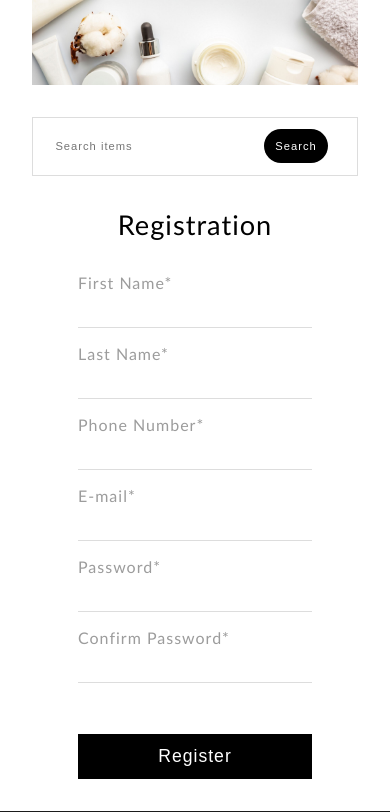
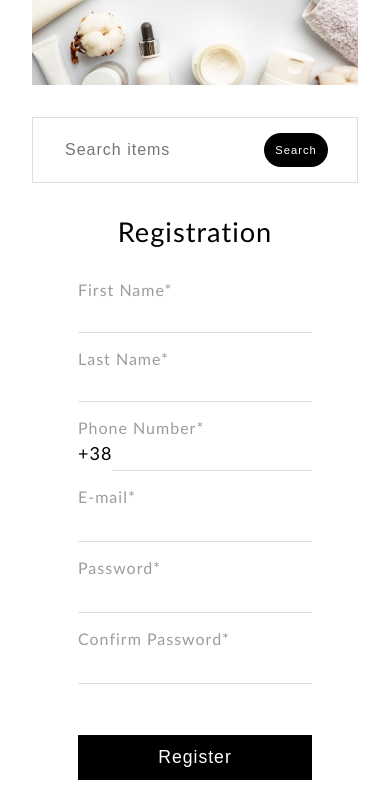
Before and after one commit to katyadess/diploma, a Django app: template templates/registration/register.html in a window 390 px wide. Shown: the part 59-871 px from the top of the page. Run offline with Django 5.2, Linux system fonts and the light colour scheme; the template is opened without the code that fills it: most values are stand-ins (such as "Sample title", 1, 10 or a date in 2020); form fields are guessed from the names that the template uses.

Commit message:
added telephone input formatting for register

```diff
--- a/plans.txt
+++ b/plans.txt
@@ -8,4 +8,3 @@ Add autofill for city and street
 
 red color = #ff5252
 do Cart Persistence on Logout
-delete account func
--- a/shop/forms.py
+++ b/shop/forms.py
@@ -114,7 +114,7 @@ class RegisterForm(UserCreationForm):
             'id': 'phone',
             'name': 'phone',
             'type': 'tel',
-            'pattern': r'^\+?3?8?(0[\s\.-]\d{2}[\s\.-]\d{3}[\s\.-]\d{2}[\s\.-]\d{2})$'
+            'onkeydown': "phoneNumberFormatter()",
         }),
         required=True
     )
--- a/static/shop/css/register.css
+++ b/static/shop/css/register.css
@@ -30,3 +30,22 @@
 .register-button:hover {
     opacity: 85%;
 }
+
+
+.input-container {
+    display: flex;
+    align-items: center;
+}
+
+.phone-prefix {
+    margin-right: 0px;
+    margin-bottom: 2.5px;
+    font-size: 18px;
+}
+
+input[type="text"], input[type="tel"] {
+    height: 34px;
+    /* padding: 0 8px;  */
+    padding-left: 5px;
+    font-size: 16px;
+}
--- /dev/null
+++ b/static/shop/js/register.js
@@ -0,0 +1,18 @@
+
+function formatPhoneNumber(value) {
+    if (!value) return value;
+    const phoneNumber = value.replace(/[^\d]/g, '');
+    const phoneNumberLength = phoneNumber.length;
+    if (phoneNumberLength < 4) return phoneNumber;
+    if (phoneNumberLength < 7) {
+        return `(${phoneNumber.slice(0, 3)}) ${phoneNumber.slice(3)}`;
+    }
+
+    return `(${phoneNumber.slice(0, 3)}) ${phoneNumber.slice(3, 6)} ${phoneNumber.slice(6, 9)}`
+}
+function phoneNumberFormatter() {
+    const telInput = document.getElementById('phone');
+    console.log(telInput)
+    const formattedTelInput = formatPhoneNumber(telInput.value);
+    telInput.value = formattedTelInput;
+}
--- a/templates/registration/register.html
+++ b/templates/registration/register.html
@@ -20,7 +20,10 @@
         </div>
         <div class="form-group">
             <label for="phone">Phone Number*</label>
-            {{form.telephone}}
+            <div class="input-container">
+                <p class='phone-prefix'>+38</p>
+                {{form.telephone}}
+            </div>
         </div>
         <div class="form-group">
             <label for="email">E-mail*</label>
@@ -42,3 +45,6 @@
     </form>
 </div>
 {% endblock content %}
+{% block scripts %}
+<script src="{% static "shop/js/register.js" %}"></script>
+{% endblock scripts %}
```
Also changed, not shown: db.sqlite3.
